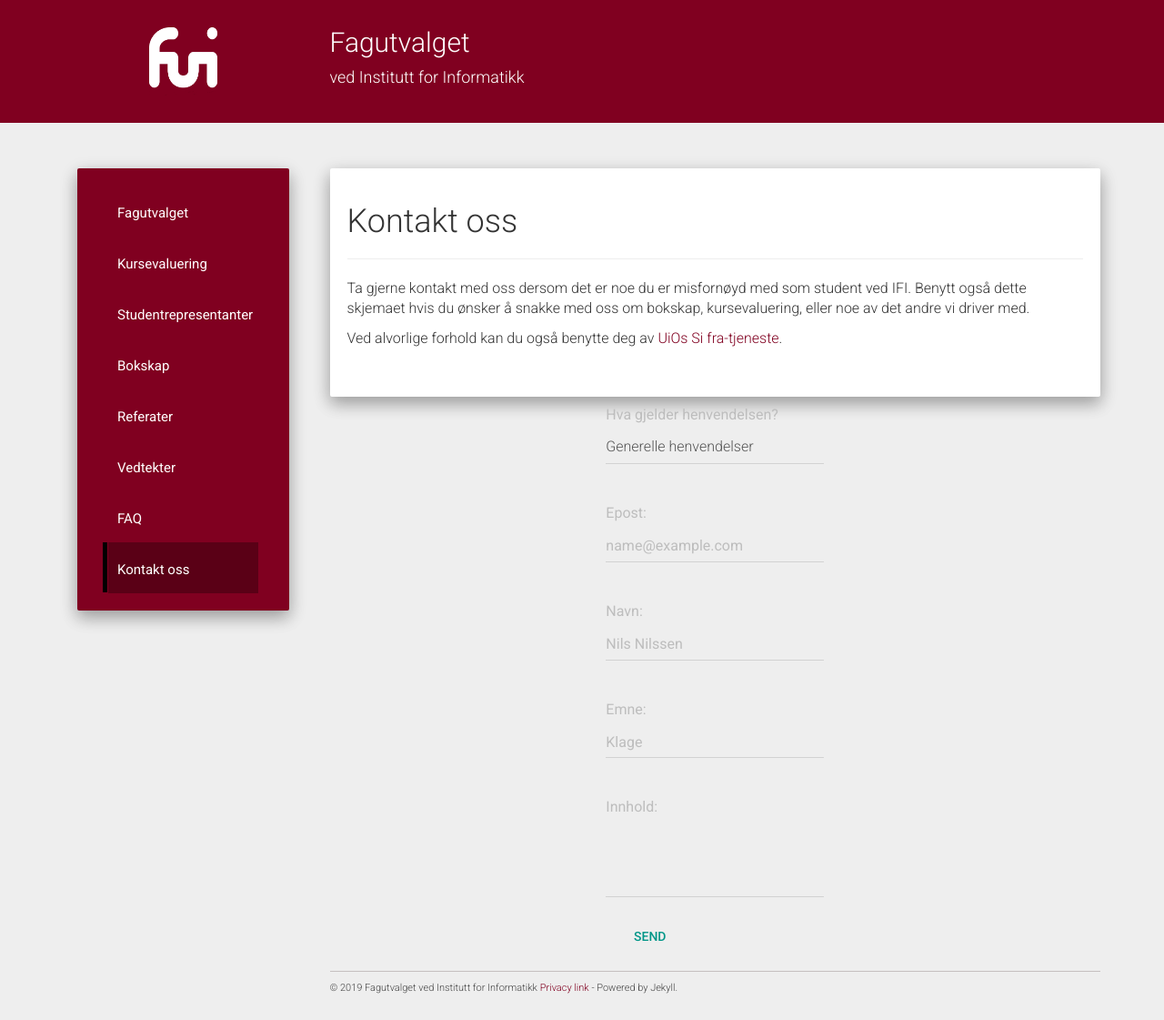
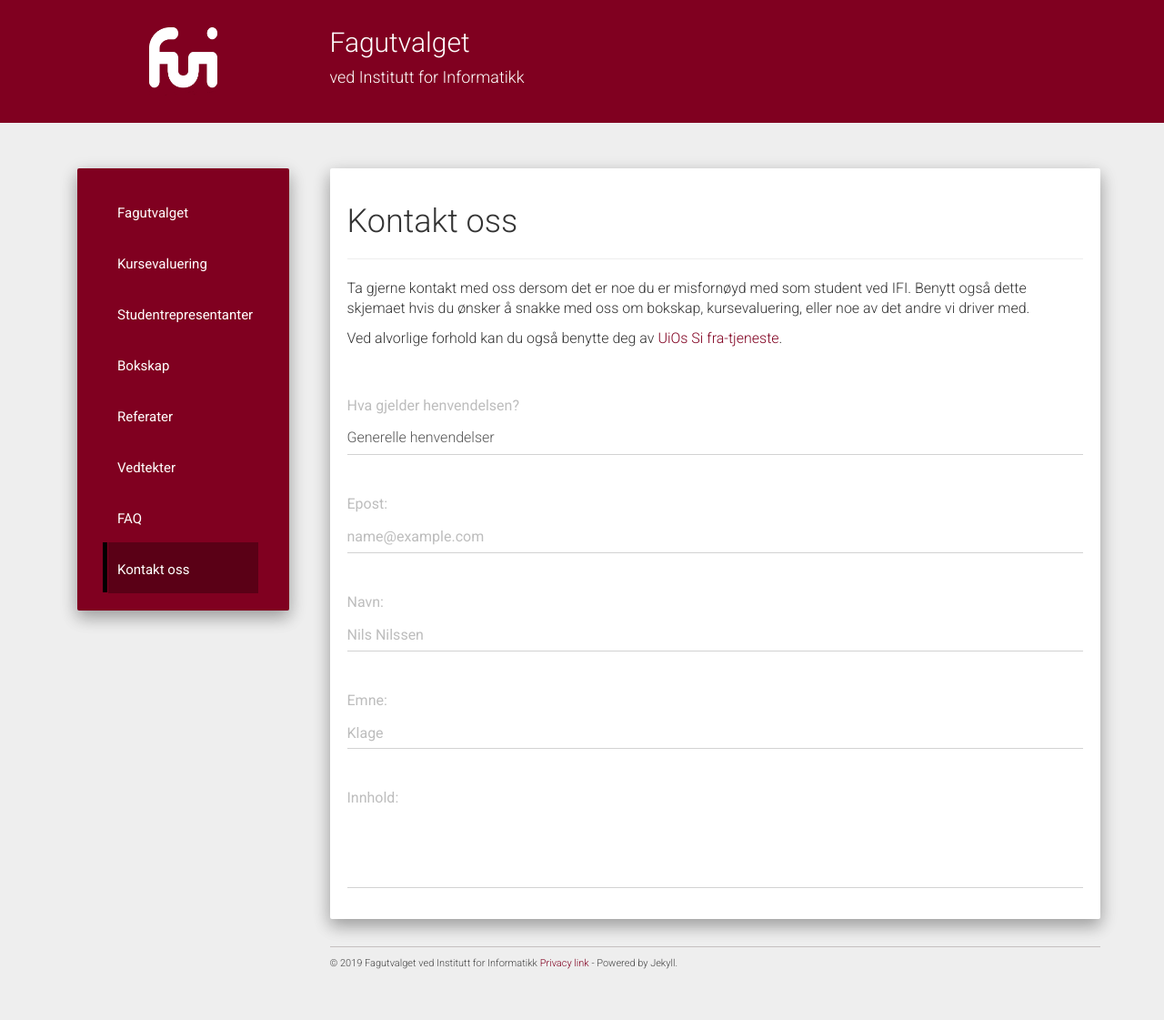
Before and after one commit to fui/fui.github.io, a Jekyll site: the page built from contact.md, in a window 1280 px wide. Shown: the whole page at 91% size. Built offline with Jekyll 4.4.1, drawn with Linux system fonts in a browser that asks for light colours; nearby versions of some CDN libraries; after the commit the page ends 1094 px from its top, so only the background shows below that.

Commit message:
fixing contact

```diff
--- a/contact.md
+++ b/contact.md
@@ -14,7 +14,7 @@ Ta gjerne kontakt med oss dersom det er noe du er misfornøyd med som student ve
 Ved alvorlige forhold kan du også benytte deg av [UiOs Si fra-tjeneste](https://www.uio.no/studier/kontakt/si-fra/).
 <br><br>
 
-<form class="col-md-4 col-md-offset-4">
+<form>
   <div class="form-group" >
     <label for="exampleFormControlSelect1">Hva gjelder henvendelsen?</label>
     <select class="form-control" id="exampleFormControlSelect1">
@@ -41,5 +41,4 @@ Ved alvorlige forhold kan du også benytte deg av [UiOs Si fra-tjeneste](https:/
     <label for="exampleFormControlTextarea1">Innhold:</label>
     <textarea class="form-control" id="exampleFormControlTextarea1" rows="3"></textarea>
   </div>
-  <button type="submit" class="btn btn-primary">Send</button>
  </form>
```
